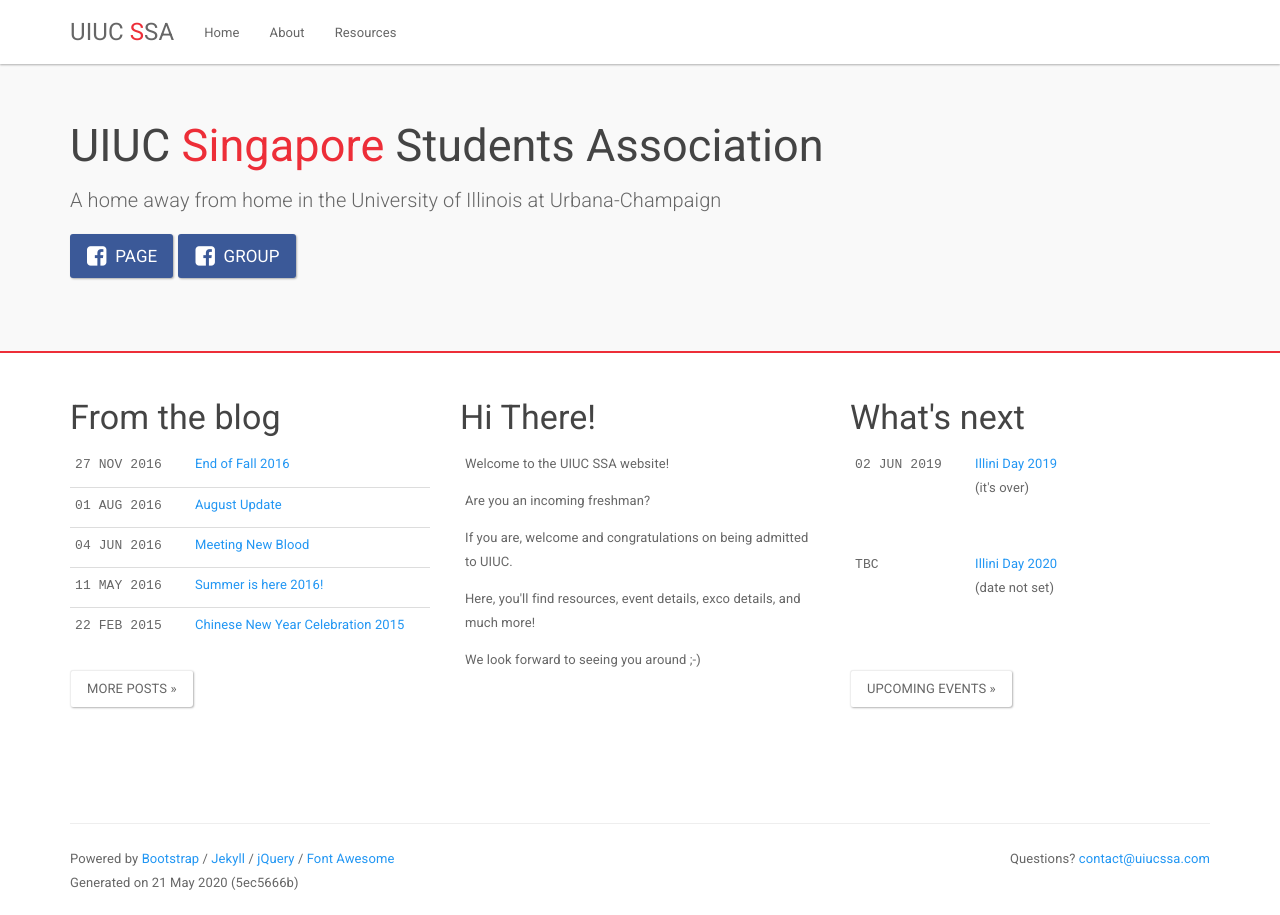
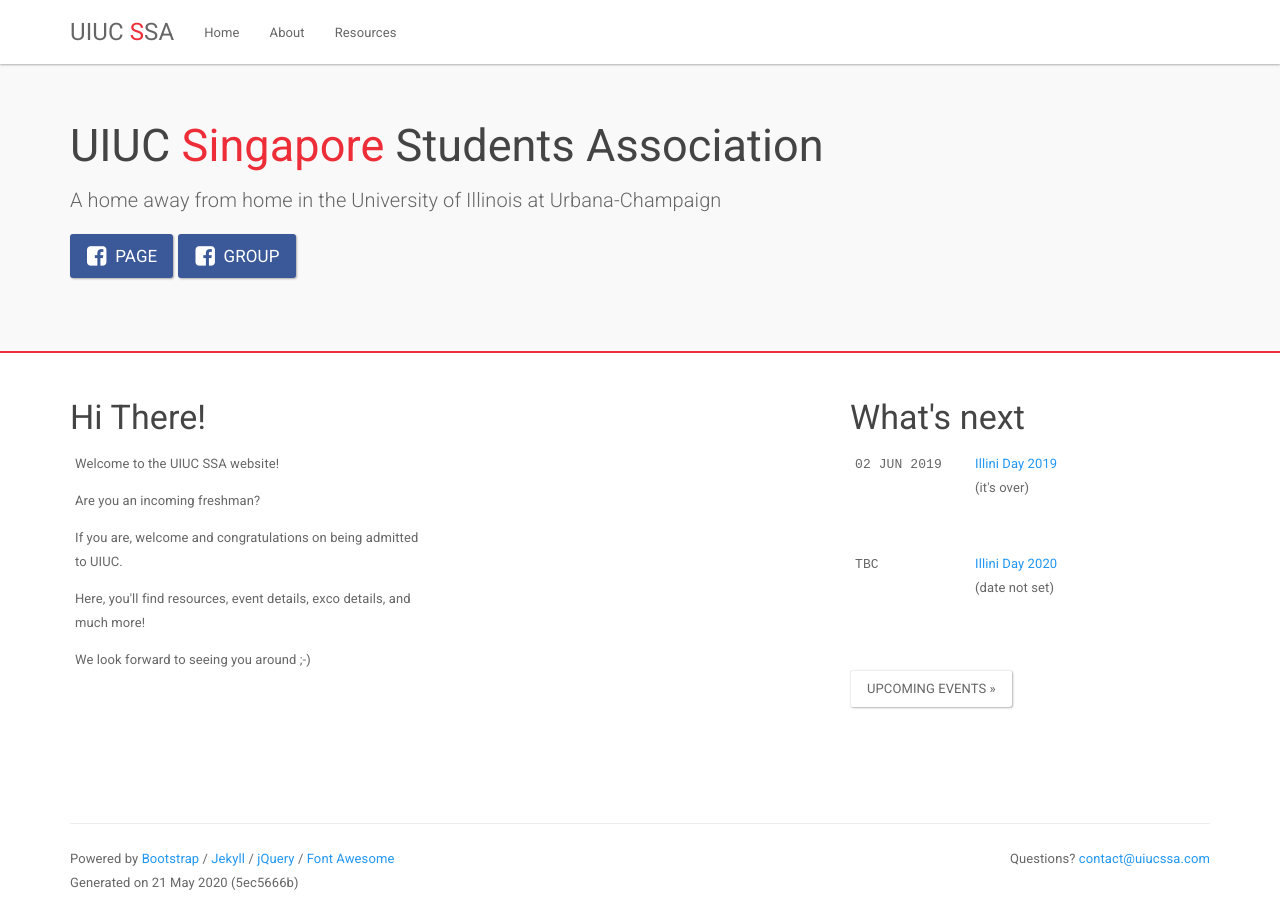
Before and after one commit to uiucssa/uiucssa.github.io, a Jekyll site: the page built from index.html, in a window 1280 px wide. Built offline with Jekyll 4.4.1, drawn with Linux system fonts in a browser that asks for light colours.

Commit message:
Remove the blog section in website layout, fixes

```diff
--- a/about.html
+++ b/about.html
@@ -131,7 +131,7 @@ title: About Us
             <small>Treasurer</small><br>
             Daniel Lee
         </h3>
-        <p class="lead text-center">external@uiucssa.com</p>
+        <p class="lead text-center">treasurer@uiucssa.com</p>
     </div>
     <div class="col-md-4" style="padding-bottom: 10px;">
         <!-- <img src="{{ site.url }}/img/exco/jingrong.png" class="img-responsive center-block"> -->
@@ -148,8 +148,8 @@ title: About Us
 <div style="padding-bottom: 100px;">
         <p class="lead text-justify">
            Previous EXCO: <br>
-           2019-2020: <small> President: Hao Wei Goh | External Vice-President: Yi Shian Ho  | Internal Vice President: Yong Zhi Tan </small><br>
-           2018-2019: <small> President: Hui Yi Koh  | External Vice-President: Wei Yang Ang | Internal Vice President: Jia Ling Han </small><br>
+           2019-2020: <small> President: Hao Wei Goh | External Vice-President: Yi Shian Ho | Internal Vice President: Yong Zhi Tan </small><br>
+           2018-2019: <small> President: Hui Yi Koh | External Vice-President: Wei Yang Ang | Internal Vice President: Jia Ling Han </small><br>
 </div>
 <!-- A guide on the offsets in order to center the alignment:
 https://getbootstrap.com/docs/4.3/layout/grid/#offsetting-columns -->
--- a/index.html
+++ b/index.html
@@ -21,6 +21,7 @@ title: Home
 
 <div class="container">
     <div class="row">
+        <!--
         <div class="col-md-4" style="margin-bottom: 40px;">
             <h3>From the blog</h3>
             <table class="table table-condensed" style="height: 200px;">
@@ -32,11 +33,10 @@ title: Home
                 {% endfor %}
             </table>
             <p><a class="btn btn-default" href="{{ site.url }}/blog" role="button">More posts &raquo;</a></p>
-        </div> <!-- End first col -->
+        </div> --> <!-- End first col -->
 
         <div class="col-md-4" style="margin-bottom: 40px;">
             <h3>Hi There!</h3>
-
             <table class="table table-condensed" style="height: 200px; line-height: 1.5;">
                 <tr><td style="border-top: none">
                         <!-- Summer 2016/2020 Message -->
@@ -63,7 +63,7 @@ title: Home
             </table>
         </div> <!-- End second col -->
 
-        <div class="col-md-4" style="margin-bottom: 40px;">
+        <div class="col-md-4 col-md-offset-4" style="margin-bottom: 40px;">
             <h3>What's next</h3>
 
             <table class="table table-condensed" style="height: 200px;">
```
Also changed, not shown: 2 other files.
